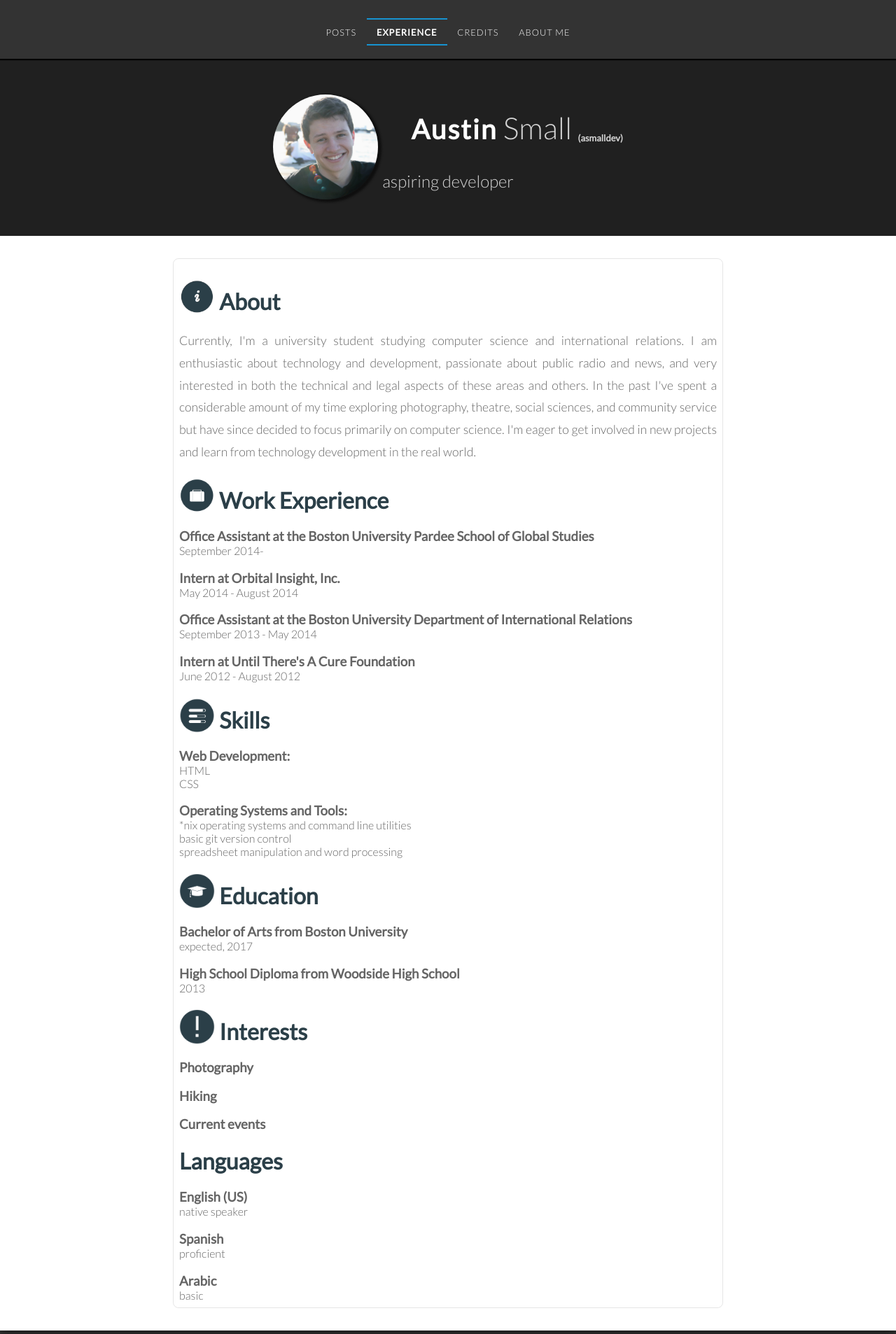
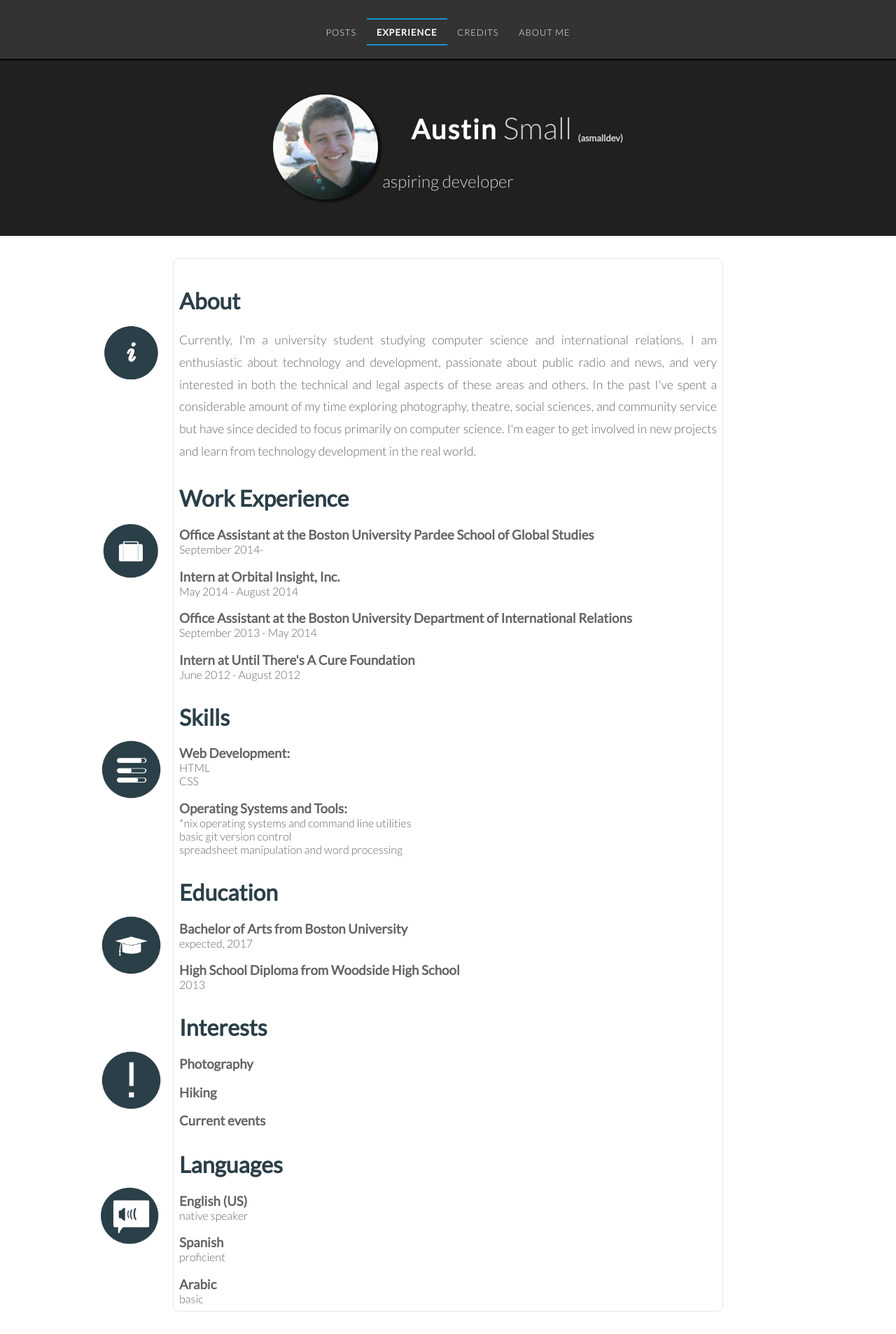
Before and after one commit to csmallbio/asmalldev.github.io, a Jekyll site: the page built from experience/index.html, in a window 1280 px wide. Shown: the whole page at 70% size. Built offline with Jekyll 4.4.1, drawn with Linux system fonts in a browser that asks for light colours; nearby versions of some CDN libraries; some web fonts are replaced.

Commit message:
adjust experience page icons

```diff
--- a/css/default.css
+++ b/css/default.css
@@ -815,6 +815,11 @@
 
 	}
 
+	#cv h1
+	{
+		margin-top: 1em;
+	}
+
 	#cv h2
 	{
 		text-decoration: underline;
@@ -1402,6 +1407,15 @@
 		display: inline;
 	}
 
+	#cv .experience_img
+	{
+		position: absolute;
+		visibility:hidden;
+		opacity:0;
+		transition:visibility 0s linear 0.5s,opacity 0.5s linear;
+	}
+
+
 							}
 
 /*END TEENY*/
@@ -1623,8 +1637,11 @@
 
 	.experience_img
 	{
-		display: inline;
-		height: 50px;
-		margin-bottom: -.2em;
-		padding-right: .2em;
-	}
+		display: block;
+		float: left;
+		height: 85px;
+		margin-left: -7em;
+		margin-top: -.5em;
+		transition-property:width,height,margin,padding,border,opacity,display;
+		transition-duration:.99s;
+	}
--- a/experience/index.html
+++ b/experience/index.html
@@ -22,7 +22,7 @@ title: Experience &middot; Austin Small
 </div>
 
 <div id="cv">
-	<h1><img class="experience_img" src="/img/info_about.png">About</h1>
+	<h1>About</h1><img class="experience_img" src="/img/info_about.png">
 		<p>Currently, I'm a university student studying computer science and
 		international relations. I am enthusiastic about technology and
 		development, passionate about public radio and news, and very interested
@@ -33,7 +33,7 @@ title: Experience &middot; Austin Small
 		and learn from technology development in the real world.
 		</p>
 
-	<h1><img class="experience_img" src="/img/info_work.png">Work Experience</h1>
+	<h1>Work Experience</h1><img class="experience_img" src="/img/info_work.png">
 		<h3>Office Assistant at the Boston University Pardee School of Global Studies</h3>
 			<span class="period">September 2014-</span>
 
@@ -46,7 +46,7 @@ title: Experience &middot; Austin Small
 		<h3>Intern at Until There's A Cure Foundation</h3>
 			<span class="period">June 2012 - August 2012</span>
 
-	<h1><img class="experience_img" src="/img/info_skills.png">Skills</h1>
+	<h1>Skills</h1><img class="experience_img" src="/img/info_skills.png">
 		<h3>Web Development:</h3>
 			<ul>
 				<li>HTML</li>
@@ -59,19 +59,19 @@ title: Experience &middot; Austin Small
 				<li>spreadsheet manipulation and word processing</li>
 			</ul>
 
-	<h1><img class="experience_img" src="/img/info_education.png">Education</h1>
+	<h1>Education</h1><img class="experience_img" src="/img/info_education.png">
 		<h3>Bachelor of Arts from Boston University</h3>
 			<span class="period">expected, 2017</span>
 
 		<h3>High School Diploma from Woodside High School</h3>
 			<span class="period">2013</span>
 
-	<h1><img class="experience_img" src="/img/info_interests.png">Interests</h1>
+	<h1>Interests</h1><img class="experience_img" src="/img/info_interests.png">
 		<h3>Photography</h3>
 		<h3>Hiking</h3>
 		<h3>Current events</h3>
 
-	<h1>Languages</h1>
+	<h1>Languages</h1><img class="experience_img" src="/img/info_languages.png">
 		<h3>English (US)</h3>
 			<span id="period">native speaker</span>
 		<h3>Spanish</h3>
```
Also changed, not shown: img/info_languages.png (added), img/info_skills.png.
